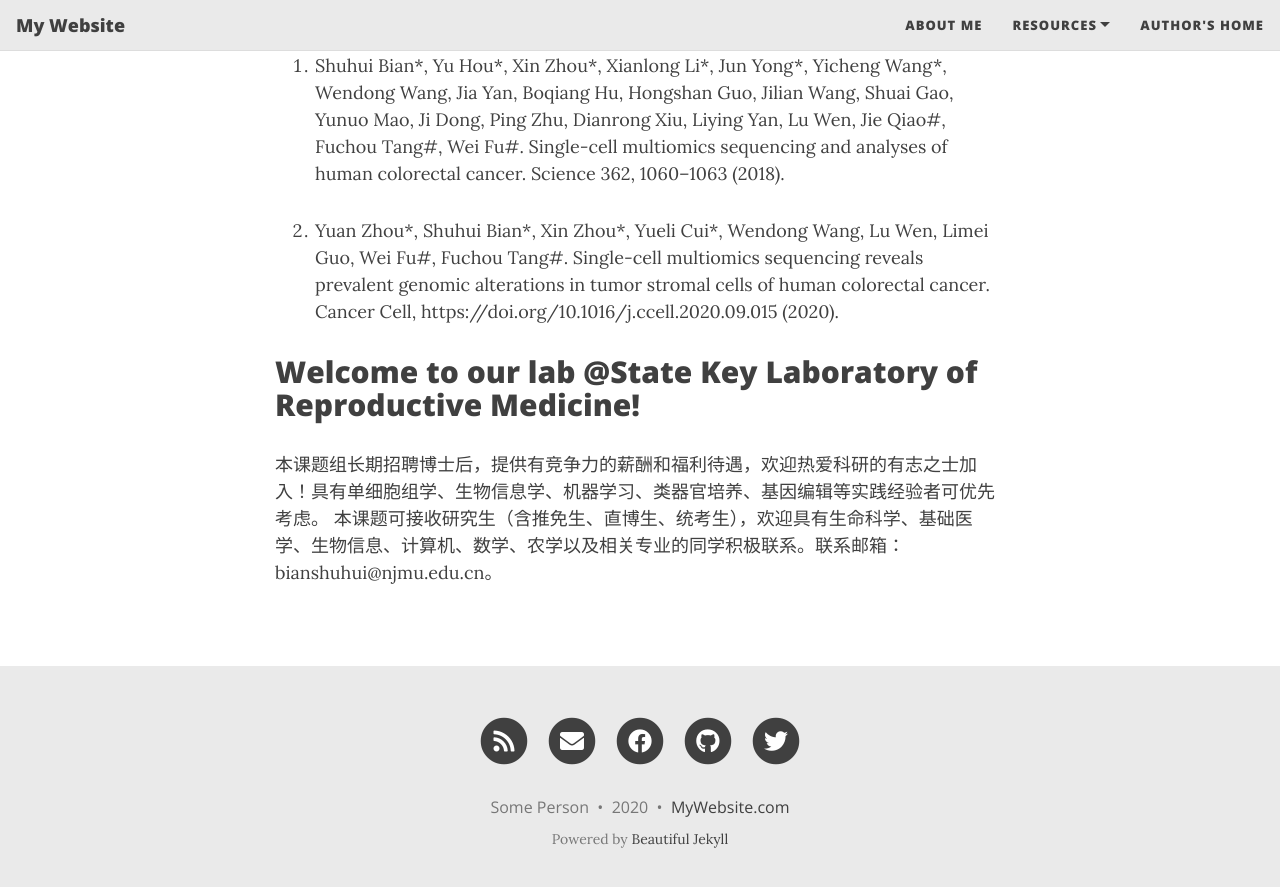
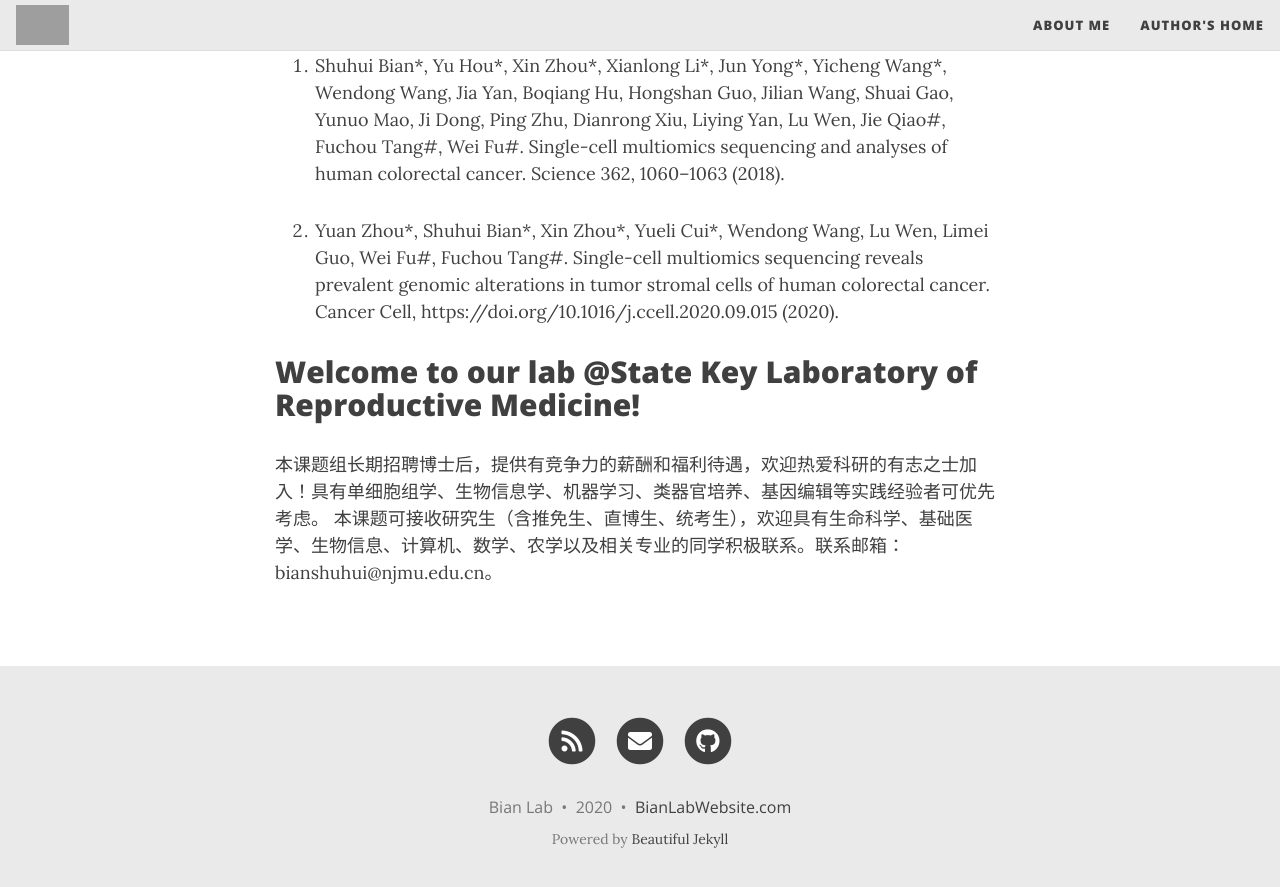
Before and after one commit to bianshuhui/bianshuhui.github.io, a Jekyll site: the page built from index.md, in a window 1280 px wide and 900 px high, scrolled down 767 px. Shown: the top 887 px of the window. Built offline with Jekyll 4.4.1, drawn with Linux system fonts in a browser that asks for light colours; nearby versions of some CDN libraries; our own code applies the rules of GitHub Pages for plain Markdown files; the list of posts is cut into pages by our own code; some of the changed lines change nothing that is shown; grey boxes are pictures that could not be loaded.

Commit message:
Update _config.yml

```diff
--- a/_config.yml
+++ b/_config.yml
@@ -1,37 +1,29 @@
-# Welcome to Beautiful Jekyll!
-# This config file is meant for settings that affect your entire website. When you first
-# set up your website you should go through all these settings and edit them, but after
-# the initial set up you won't need to come back to this file often.
-
 # --- Required options --- #
 
 # Name of website
-title: My Website
+title: Bian Lab Website
 
 # Your name to show in the footer
-author: Some Person
+author: Bian Lab
 
 # --- List of links in the navigation bar --- #
 
 navbar-links:
-  About Me: "aboutme"
-  Resources:
-    - Beautiful Jekyll: "https://beautifuljekyll.com"
-    - Learn markdown: "https://www.markdowntutorial.com/"
-  Author's home: "https://deanattali.com"
+  About Me: "About Us"
+  Author's home: "https://bianshuhui.github.io/"
 
 # --- Logo --- #
 
 # Image to show in the navigation bar - works best with a square image
 # Remove this parameter if you don't want an image in the navbar
-avatar: "/assets/img/avatar-icon.png"
+avatar: "/assets/img/square.jpg"
 
 # By default, the image is cut into a circle. You can disable this behaviour by setting 'round-avatar: false'
 round-avatar: true
 
 # If you want to have an image logo in the top-left corner instead of having the title of the website,
 # then specify the following parameter
-#title-img: /path/to/image
+title-img: "/assets/img/guozhong_logo.jpg"
 
 
 # --- Footer social media links --- #
@@ -39,10 +31,8 @@ round-avatar: true
 # Select the social network links that you want to show in the footer.
 # Uncomment the links you want to show and add your information to each one.
 social-network-links:
-  email: "someone@example.com"
-  facebook: deanattali
-  github: daattali
-  twitter: daattali
+  email: "bianshuhui@njmu.edu.cn"
+  github: https://github.com/bianshuhui
 #  reddit: yourname
 #  linkedin: daattali
 #  xing: yourname
@@ -76,7 +66,7 @@ share-links-active:
 
 # How to display the link to your website in the footer
 # Remove this if you don't want a link in the footer
-url-pretty: "MyWebsite.com"
+url-pretty: "BianLabWebsite.com"
 
 # Excerpt word length - Truncate the excerpt of each post on the feed page to the specified number of words
 excerpt_length: 50
```
